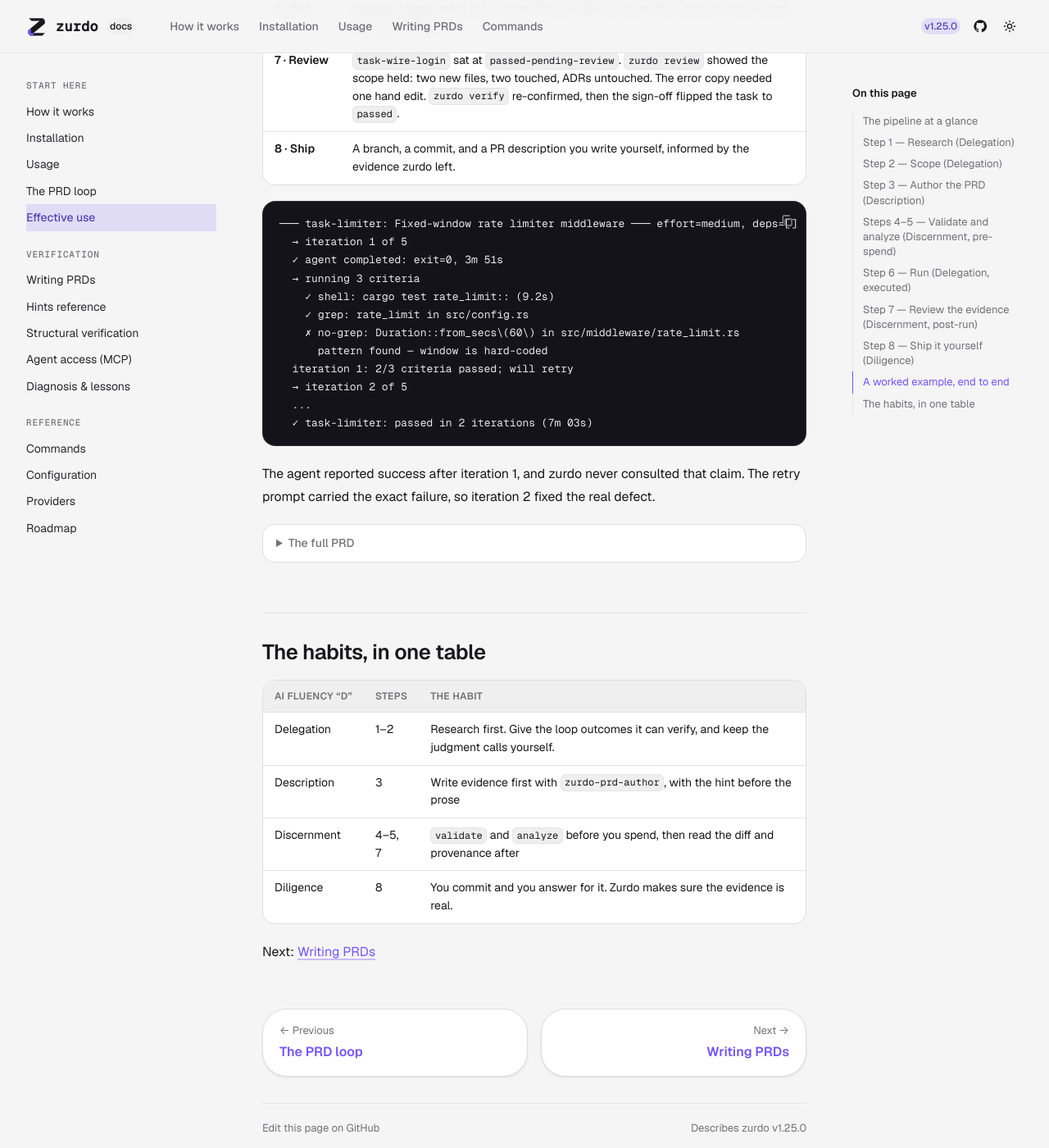
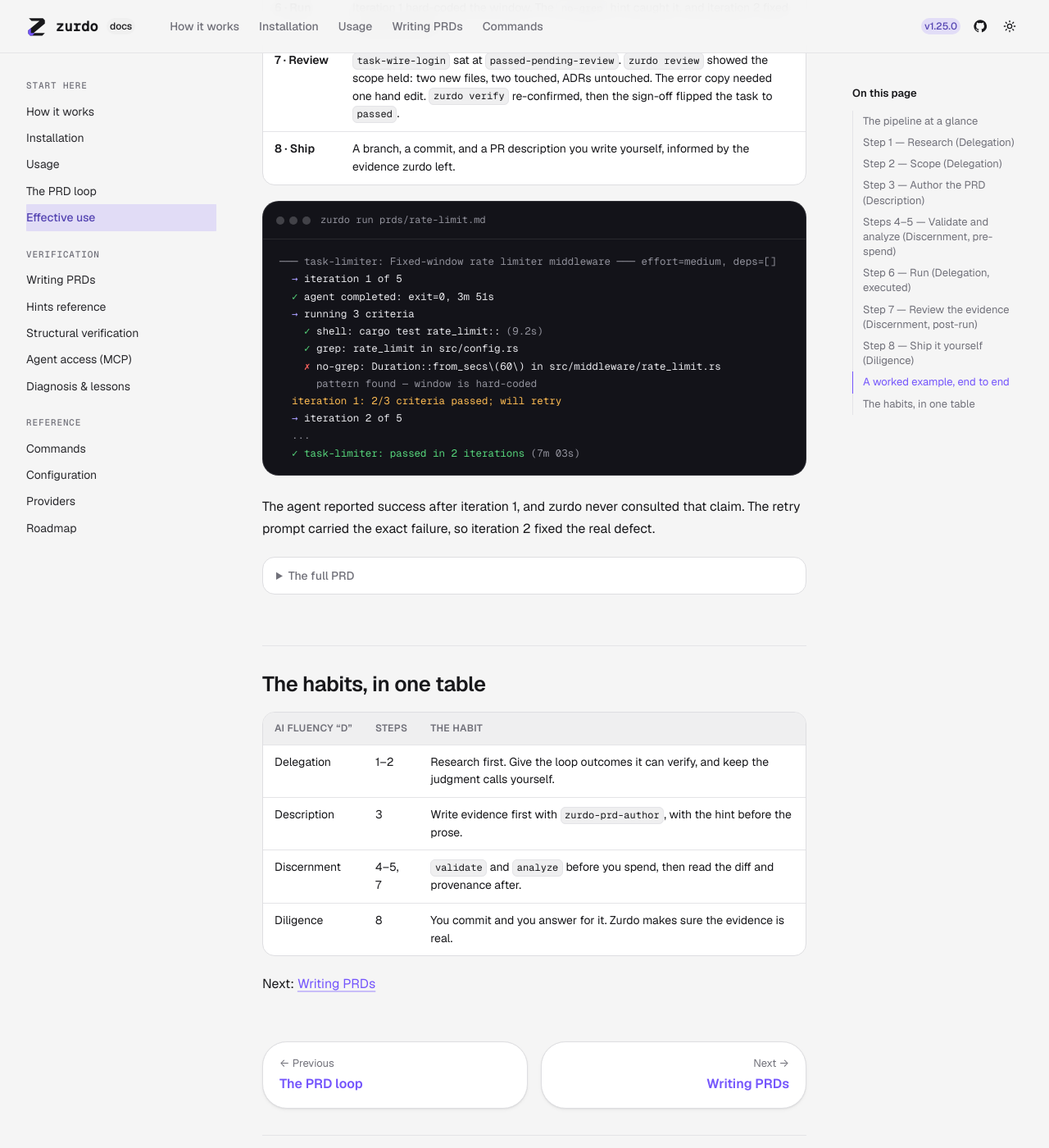
Before and after one commit to NumeronAI/zurdo.github.io, a Jekyll site: the page built from docs/effective-use.md, in a window 1280 px wide and 1400 px high, scrolled down 5031 px. Shown: the whole window at 82% size. Built offline with Jekyll 4.4.1, drawn with Linux system fonts in a browser that asks for light colours.

Commit message:
Fix Effective use page formatting
Render the worked example's run output as a terminal window like the
other pages' run output, dim only the prompt on the echo $? line in
the validate terminal, and end every habits-table cell as a sentence.

Co-Authored-By: Claude Opus 5.5 <noreply@anthropic.com>

````diff
--- a/docs/effective-use.md
+++ b/docs/effective-use.md
@@ -100,7 +100,7 @@ zurdo analyze prds/feature.md --fix   # refinement loop → <prd>.proposed.md
 <div class="lp-terminal__bar"><span class="lp-terminal__dots" aria-hidden="true"><i></i><i></i><i></i></span><span class="lp-terminal__title">zurdo validate</span></div>
 <pre class="lp-terminal__body"><code><span class="t-dim">$</span> zurdo validate prds/bad.md
 <span class="t-bad">prds/bad.md:14: task heading uses en-dash (U+2013) where an em-dash (U+2014) is required</span>
-<span class="t-dim">$ echo $?</span>
+<span class="t-dim">$</span> echo $?
 2
 <span class="t-dim">$</span> zurdo validate prds/greeter.md
 <span class="t-warn">prds/greeter.md:12: warning: task `task-greet` grep pattern `hello` already matches `main.rs` in the current working tree — the criterion may not prove the change</span>
@@ -152,20 +152,21 @@ The repo is an axum web service, and the feature rate-limits `/login`.
 | **7 · Review** | `task-wire-login` sat at `passed-pending-review`. `zurdo review` showed the scope held: two new files, two touched, ADRs untouched. The error copy needed one hand edit. `zurdo verify` re-confirmed, then the sign-off flipped the task to `passed`. |
 | **8 · Ship** | A branch, a commit, and a PR description you write yourself, informed by the evidence zurdo left. |
 
-```
-─── task-limiter: Fixed-window rate limiter middleware ─── effort=medium, deps=[]
-  → iteration 1 of 5
-  ✓ agent completed: exit=0, 3m 51s
-  → running 3 criteria
-    ✓ shell: cargo test rate_limit:: (9.2s)
-    ✓ grep: rate_limit in src/config.rs
-    ✗ no-grep: Duration::from_secs\(60\) in src/middleware/rate_limit.rs
-      pattern found — window is hard-coded
-  iteration 1: 2/3 criteria passed; will retry
-  → iteration 2 of 5
-  ...
-  ✓ task-limiter: passed in 2 iterations (7m 03s)
-```
+<figure class="lp-terminal" aria-label="zurdo run output: the no-grep hint catches a hard-coded window in iteration 1 and iteration 2 fixes it">
+<div class="lp-terminal__bar"><span class="lp-terminal__dots" aria-hidden="true"><i></i><i></i><i></i></span><span class="lp-terminal__title">zurdo run prds/rate-limit.md</span></div>
+<pre class="lp-terminal__body"><code><span class="t-dim">─── task-limiter: Fixed-window rate limiter middleware ─── effort=medium, deps=[]</span>
+  <span class="t-acc">→</span> iteration 1 of 5
+  <span class="t-ok">✓</span> agent completed: exit=0, 3m 51s
+  <span class="t-acc">→</span> running 3 criteria
+    <span class="t-ok">✓</span> shell: cargo test rate_limit:: <span class="t-dim">(9.2s)</span>
+    <span class="t-ok">✓</span> grep: rate_limit in src/config.rs
+    <span class="t-bad">✗</span> no-grep: Duration::from_secs\(60\) in src/middleware/rate_limit.rs
+      <span class="t-dim">pattern found — window is hard-coded</span>
+  <span class="t-warn">iteration 1: 2/3 criteria passed; will retry</span>
+  <span class="t-acc">→</span> iteration 2 of 5
+  <span class="t-dim">...</span>
+  <span class="t-ok">✓ task-limiter: passed in 2 iterations</span> <span class="t-dim">(7m 03s)</span></code></pre>
+</figure>
 
 The agent reported success after iteration 1, and zurdo never consulted that claim. The retry prompt carried the exact failure, so iteration 2 fixed the real defect.
 
@@ -227,8 +228,8 @@ Retry-After header.
 | AI Fluency "D" | Steps | The habit |
 | --- | --- | --- |
 | Delegation | 1–2 | Research first. Give the loop outcomes it can verify, and keep the judgment calls yourself. |
-| Description | 3 | Write evidence first with `zurdo-prd-author`, with the hint before the prose |
-| Discernment | 4–5, 7 | `validate` and `analyze` before you spend, then read the diff and provenance after |
+| Description | 3 | Write evidence first with `zurdo-prd-author`, with the hint before the prose. |
+| Discernment | 4–5, 7 | `validate` and `analyze` before you spend, then read the diff and provenance after. |
 | Diligence | 8 | You commit and you answer for it. Zurdo makes sure the evidence is real. |
 
 Next: [Writing PRDs](writing-prds.md)
````
